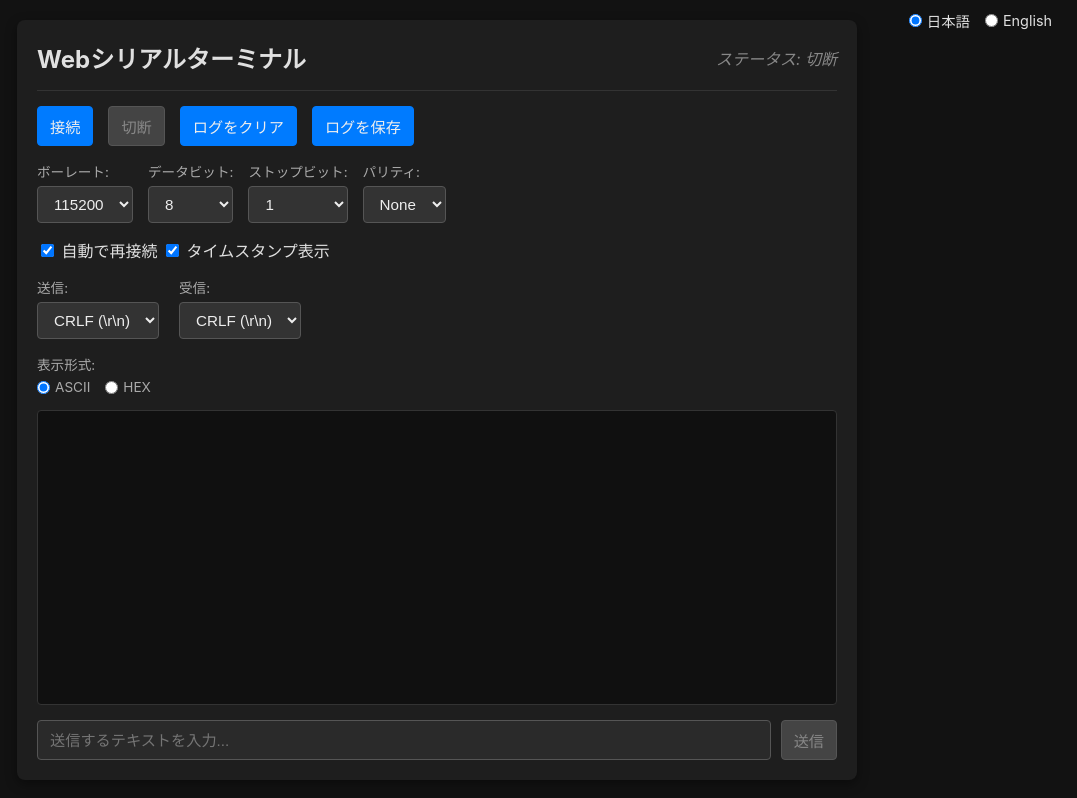
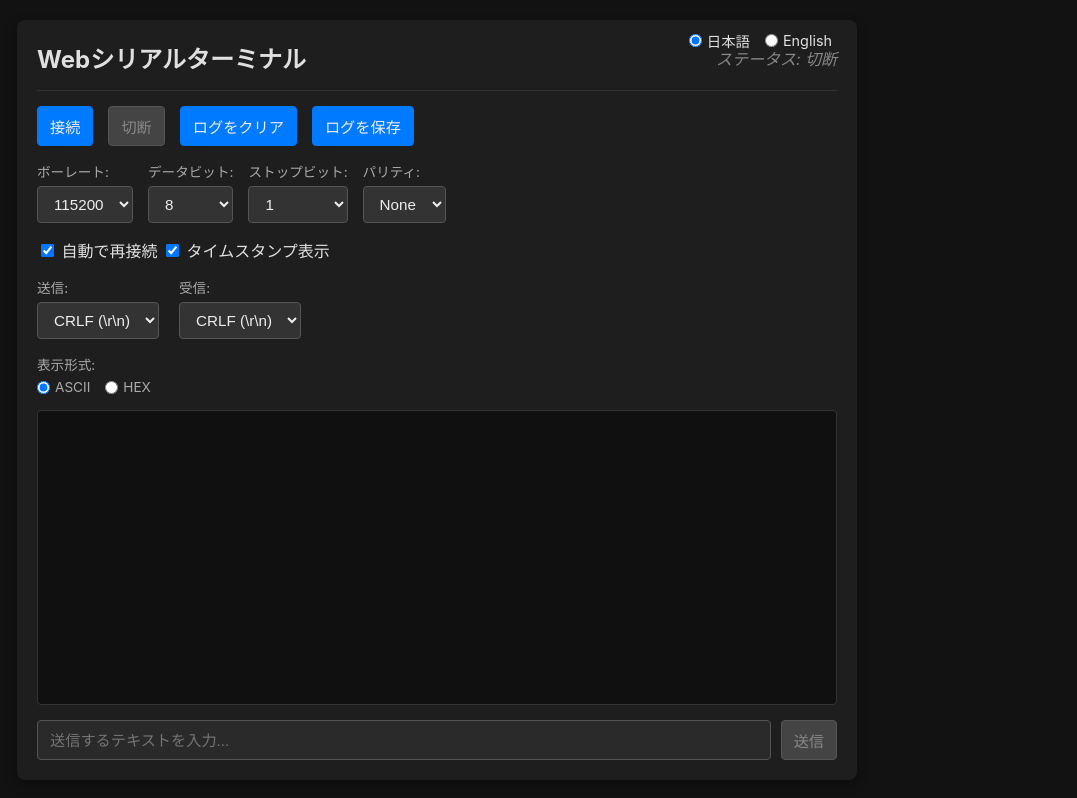
Before and after one commit to tomorrow56/WebSerialTerminal, a plain HTML site: page index.html in a window 1280 px wide. Shown: the whole page, without its empty margins (203-1280 px from the left). Drawn offline with Linux system fonts and the light colour scheme.

Commit message:
fix: Correct language switcher positioning

```diff
--- a/style.css
+++ b/style.css
@@ -11,6 +11,7 @@ body {
 }
 
 .container {
+  position: relative; /* Set as the reference for absolute positioning */
   width: 90%;
   max-width: 800px;
   height: 90vh;
```
